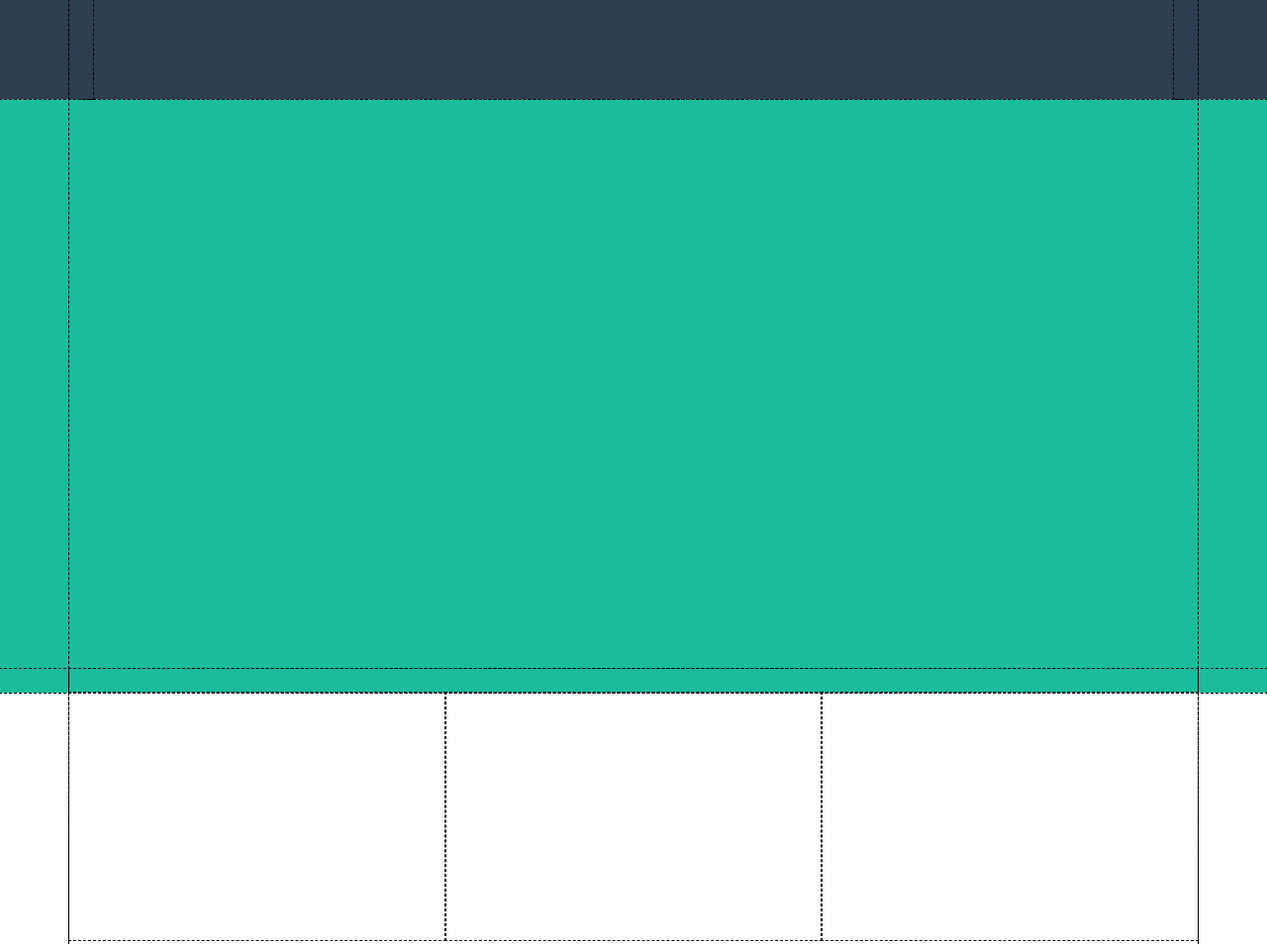
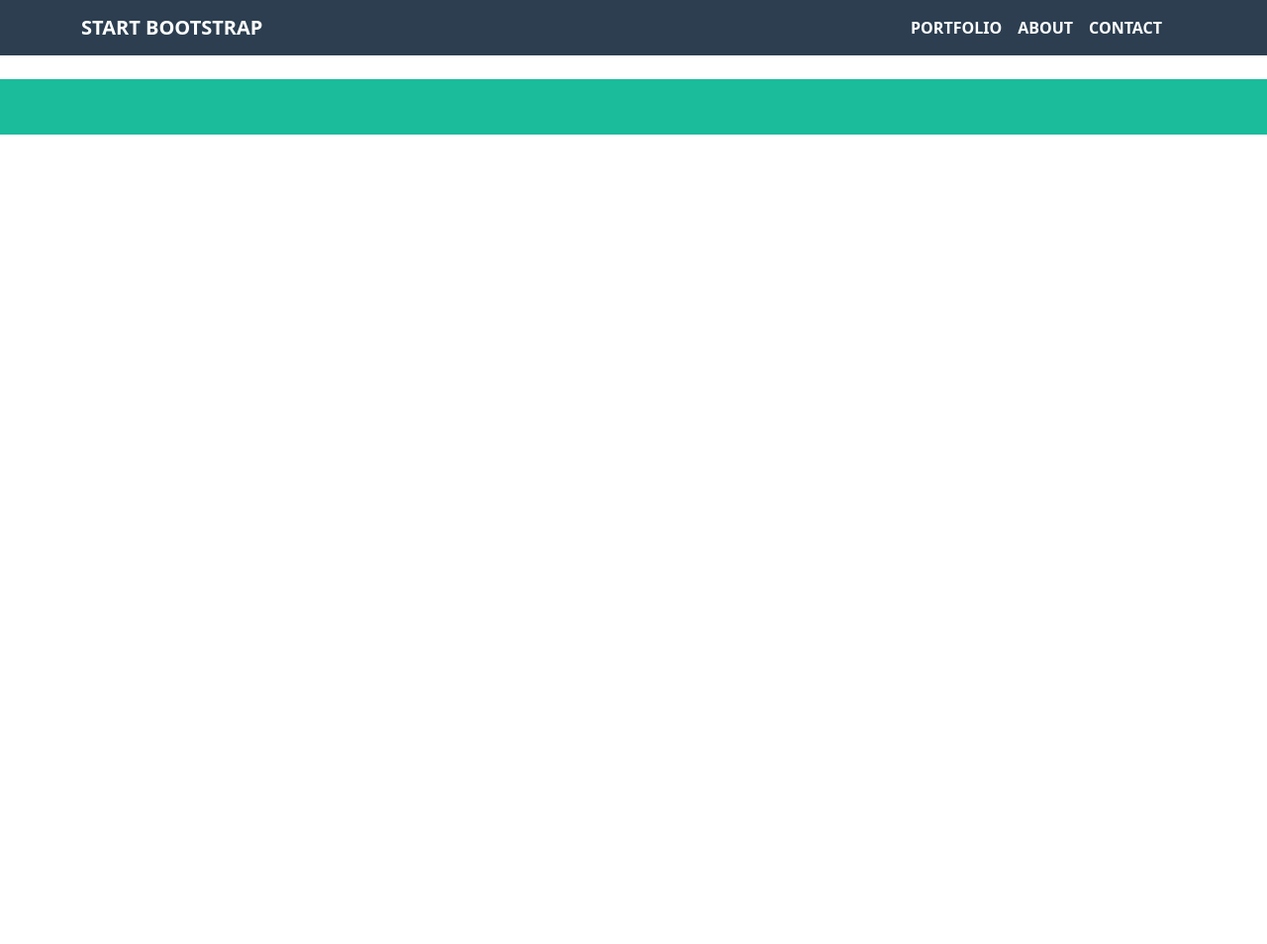
Before and after one commit to LookasWasTaken/html-css-bootstrap-freelancer, a plain HTML site: page index.html in a window 1280 px wide. Shown: the top 954 px of the page at 99% size. After the commit the page ends 800 px from the top, so only its background shows below. Drawn offline with nearby package versions, Linux system fonts and the light colour scheme.

Commit message:
add header

```diff
--- a/assets/css/style.css
+++ b/assets/css/style.css
@@ -2,11 +2,32 @@
   --my-primary: #1abc9c;
   --my-medium: #3a546d;
   --my-dark: #2c3e50;
+  --my-white: #ffffff;
+}
+
+.t_darker {
+  color: var(--my-dark);
+}
+
+.t_primary {
+  color: var(--main);
+}
+
+.bg_primary {
+  background-color: var(--my-primary);
+}
+
+.bg_dark {
+  background-color: var(--my-medium);
+}
+
+.bg_darker {
+  background-color: var(--my-dark);
 }
 
 /* #region Debug */
 
-.debug * {
+/* .debug * {
   outline: 1px dashed black;
 }
 
@@ -30,22 +51,26 @@
 
 .debug #about .row *{
     height: 250px;
-}
+} */
 
 /* #endregion Debug */
 
 /* #region Header */
 
-#app_header {
-  height: 100px;
-  background-color: var(--my-dark);
+#app_header,
+div#offcanvasNavbar{
+    background-color: var(--my-dark);
+}
+
+.custom_toggler {
+    border-color: var(--my-white);
 }
 
 /* #endregion Header */
 
 /* #region Main */
 
-#jumbo {
+#jumbo, #about {
   background-color: var(--my-primary);
 }
 
@@ -54,7 +79,6 @@
 /* #region Footer */
 
 #footer_bottom{
-   height: 100px;
    background-color: var(--my-dark);
 }
 
--- a/index.html
+++ b/index.html
@@ -15,16 +15,50 @@
   </head>
   <body class="debug">
     <header id="app_header" class="position-sticky top-0 start-0">
-      <div class="container">
-        <div class="row row-cols-auto justify-content-between
-          align-items-center">
-          <div class="col">
-          </div>
-          <div class="col">
+      <!-- navbar -->
+      <nav class="navbar navbar-dark navbar-expand-md">
+        <div class="container">
+          <a class="navbar-brand text-white fw-bold" href="#">START
+            BOOTSTRAP</a>
+          <button class="navbar-toggler custom_toggler" type="button"
+            data-bs-toggle="offcanvas"
+            data-bs-target="#offcanvasNavbar"
+            aria-controls="offcanvasNavbar">
+            <span class="navbar-toggler-icon"></span>
+          </button>
+          <div class="offcanvas offcanvas-end" tabindex="-1"
+            id="offcanvasNavbar"
+            aria-labelledby="offcanvasNavbarLabel">
+            <div class="offcanvas-header">
+              <h5 class="offcanvas-title text-white fw-bold"
+                id="offcanvasNavbarLabel">MENU</h5>
+              <button type="button" class="btn-close"
+                data-bs-dismiss="offcanvas"
+                aria-label="Close"></button>
+            </div>
+            <div class="offcanvas-body">
+              <ul class="navbar-nav justify-content-end
+                flex-grow-1 pe-3">
+                <li class="nav-item">
+                  <a class="nav-link active text-white
+                    fw-semibold"
+                    aria-current="page" href="#portfolio">PORTFOLIO</a>
+                </li>
+                <li class="nav-item">
+                  <a class="nav-link active text-white
+                    fw-semibold"
+                    aria-current="page" href="#about">ABOUT</a>
+                </li>
+                <li class="nav-item">
+                  <a class="nav-link active text-white
+                    fw-semibold"
+                    aria-current="page" href="#contact">CONTACT</a>
+                </li>
+              </ul>
+            </div>
           </div>
         </div>
-      </div>
-      <!-- /.container -->
+      </nav>
     </header>
     <!-- /#app_header -->
     <main id="app_main">
```
